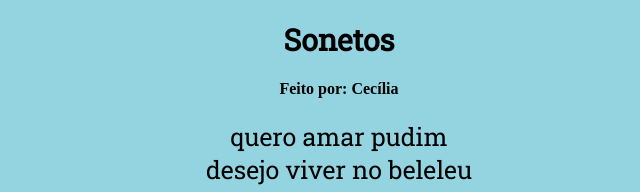
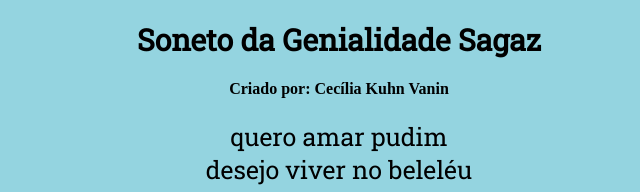
Before and after one commit to ceciliakuhnvanin/Sonetos, a plain HTML site: page public/index.html in a window 1280 px wide. Shown: the top 192 px of the page, without its empty margins (301-941 px from the left). Drawn offline with Linux system fonts and the light colour scheme.

Commit message:
Adicionei o titulo

```diff
--- a/public/index.html
+++ b/public/index.html
@@ -7,11 +7,12 @@
 	</head>
 	<body>
 		<div id="content">
-			<h1>Sonetos</h1>
+			<h1 class= 'titulo'> </h1>
 		</div>
 		<div id="Feito">
-			<h4>Feito por: Cecília</h4>
+			<h4>Criado por: Cecília Kuhn Vanin</h4>
 		</div>
+
 			<div id="poem">
 
 			</div>
--- a/public/js/soneto.js
+++ b/public/js/soneto.js
@@ -10,12 +10,26 @@ window.onload = function() {
 }
 
 $("#refresh").click(function() {
+
 	criaSoneto();
 });
 
+
+
+
+
+
+const criaTitulo = () => {
+	$('.titulo').html( "Soneto da " + tituloSubstantivo() + " " + tituloAdjetivo())
+}
+
 const criaSoneto = () => {
+	criaTitulo();
 	 $('#poem').html(estrofe1() + estrofe2() + estrofe3() + estrofe4())
 }
+
+
+
 
 
 const estrofe1 = () => {
@@ -36,10 +50,18 @@ const estrofe4 = () => {
 
 
 
+const tituloSubstantivo = () => {
+	let lista =  ["Paz", "Calma", "Esperança", "Genialidade", "Sabedoria", "Beleza"]
+	return lista[Math.floor(Math.random()*lista.length) ];
+}
 
+const tituloAdjetivo = () => {
+	let lista = ["Grandiosa", "Angelical", "Esplêndida", "Inspiradora", "Magnifica", "Reluzente", "Sagaz"]
+	return lista[Math.floor(Math.random()*lista.length) ];
+}
 
 const verboInfinitivo = () => {
-	let lista = ["amar", "beijar", "ver", "viver", "contar", "dancar", "voar", "sonhar", "buscar"];
+	let lista = ["amar", "beijar", "ver", "viver", "contar", "dançar", "voar", "sonhar", "buscar"];
 	return lista[Math.floor(Math.random()*lista.length) ];
 }
 
@@ -49,9 +71,10 @@ const verboConjugado = () => {
 }
 
 const substantivo = () => {
-	let lista = ["pudim", "aipim", "ceu", "no beleleu", "pastel", "irmao do jorel", "doguinho", "passarinho", "carinho", "baixinho"]
+	let lista = ["pudim", "aipim", "céu", "no beleléu", "pastel", "irmão do jorel", "doguinho", "passarinho", "carinho", "baixinho"]
 	return lista[Math.floor(Math.random()*lista.length) ];
 }
+
 
 
 
```
